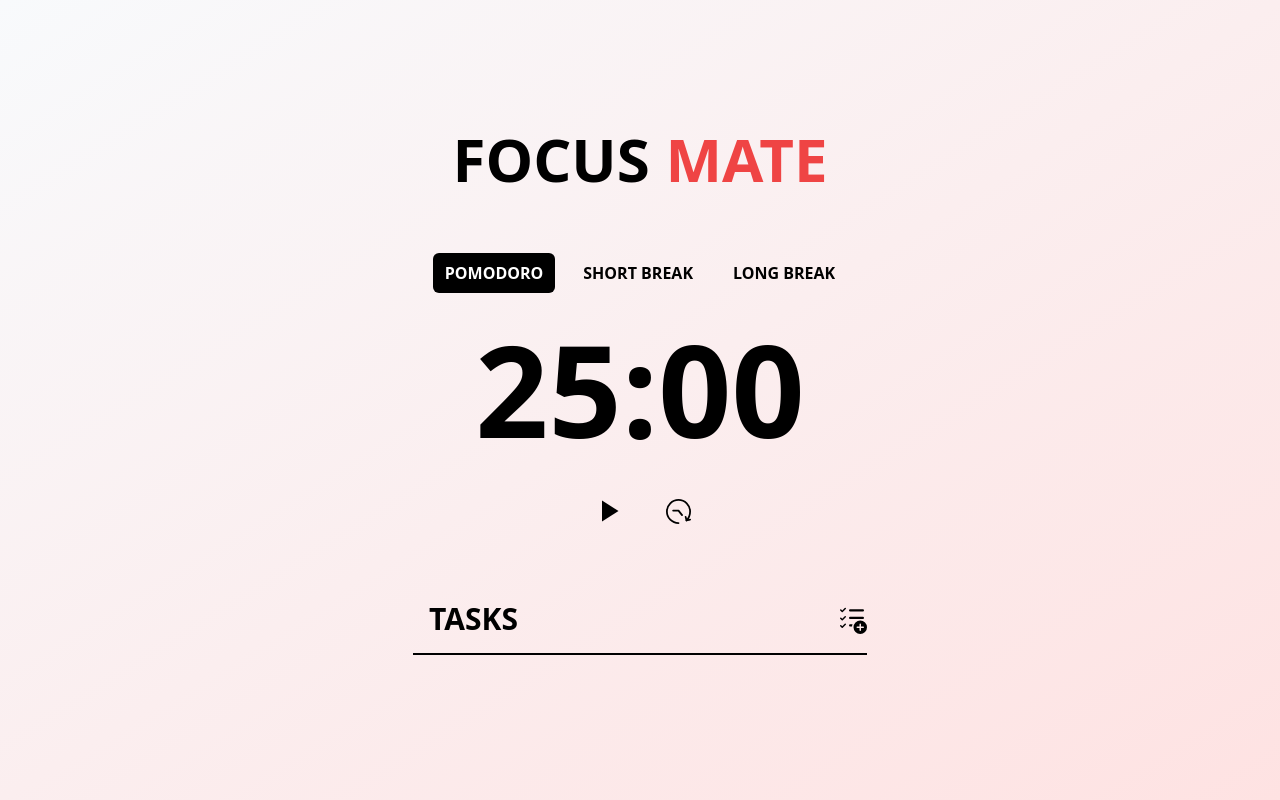
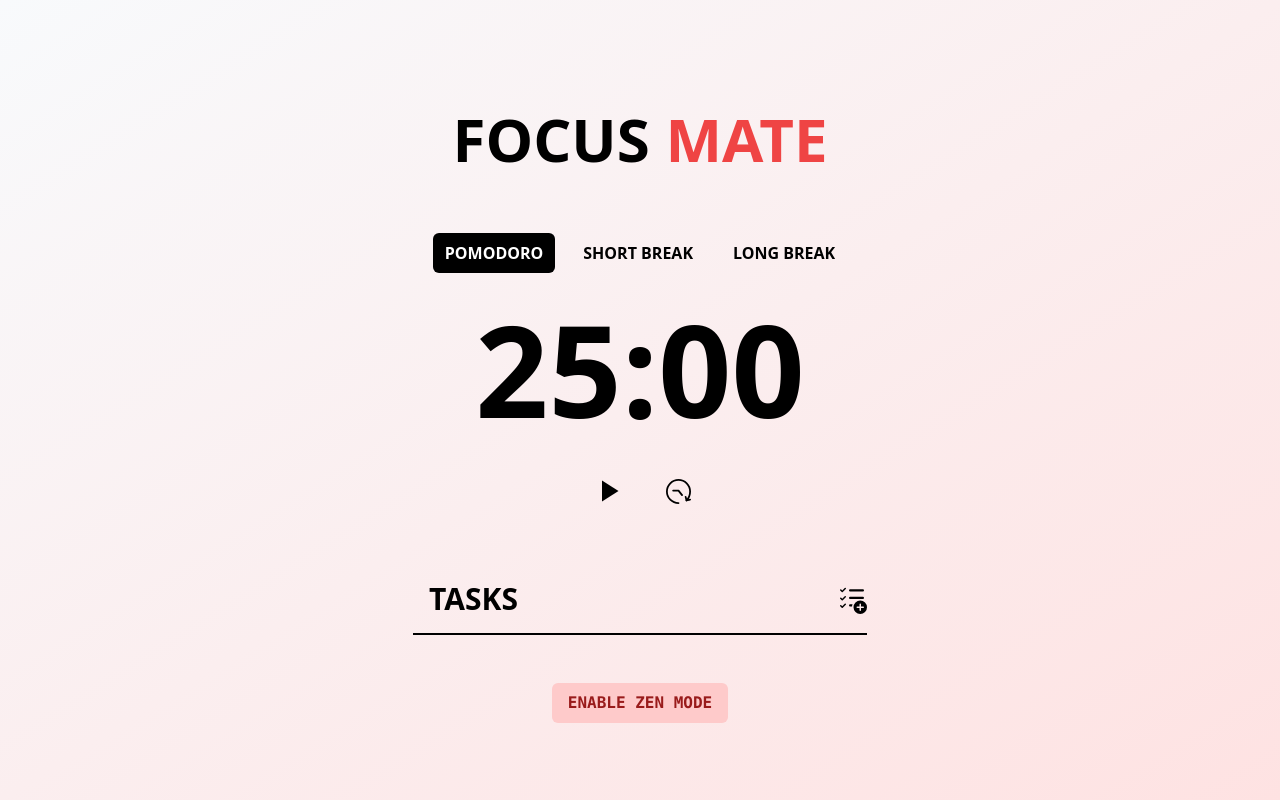
Before and after one commit to FrancoCanzani/pomodoro-app, a React (Vite) app: page / in a window 1280 px wide. Built offline with nearby package versions, Linux system fonts and the light colour scheme; what tailwindcss-animated would draw is missing.

Commit message:
Added full screen mode

```diff
--- a/src/components/Footer.tsx
+++ b/src/components/Footer.tsx
@@ -1,7 +1,9 @@
+import FullScreen from './FullScreen';
+
 export default function Footer() {
   return (
     <>
-      {/* <a href='https://github.com/FrancoCanzani/pomodoro-app'>Contribute</a> */}
+      <FullScreen />
     </>
   );
 }
--- /dev/null
+++ b/src/components/FullScreen.tsx
@@ -0,0 +1,42 @@
+import { useState } from 'react';
+
+export default function FullScreen() {
+  const [isFullScreen, setIsFullScreen] = useState(false);
+
+  const handleFullScreenToggle = () => {
+    if (!document.fullscreenElement) {
+      document.documentElement
+        .requestFullscreen()
+        .then(() => {
+          setIsFullScreen(true);
+        })
+        .catch((err) => {
+          console.error(
+            `Error attempting to enable full-screen mode: ${err.message}`
+          );
+        });
+    } else {
+      if (document.exitFullscreen) {
+        document
+          .exitFullscreen()
+          .then(() => {
+            setIsFullScreen(false);
+          })
+          .catch((err) => {
+            console.error(
+              `Error attempting to exit full-screen mode: ${err.message}`
+            );
+          });
+      }
+    }
+  };
+
+  return (
+    <button
+      onClick={handleFullScreenToggle}
+      className='rounded-md bg-red-200 px-4 py-2 font-mono font-bold uppercase text-red-800 hover:bg-red-100'
+    >
+      {isFullScreen ? 'Exit zen mode' : 'Enable zen mode'}
+    </button>
+  );
+}
```
